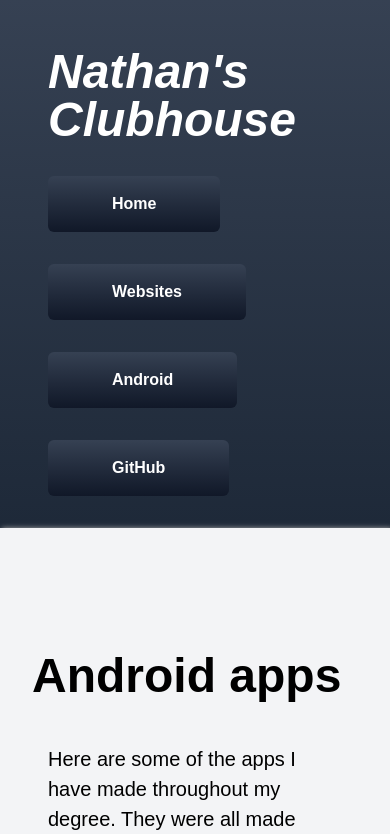
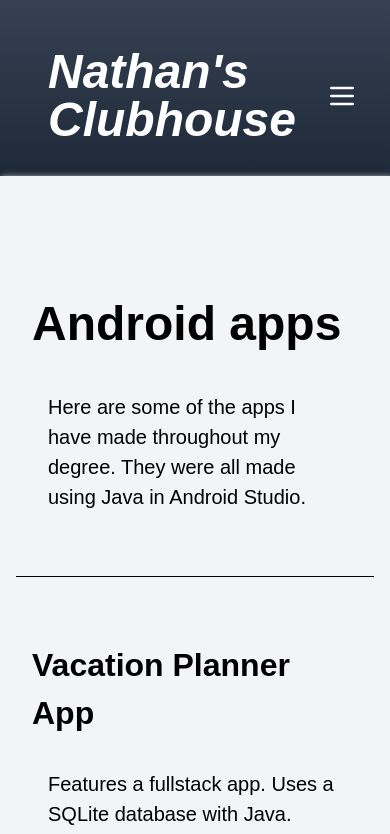
Before and after one commit to PapsBurr/resume-website, a Next.js app: page /android in a window 390 px wide. Shown: the top 834 px of the page. Built offline with nearby package versions, Linux system fonts and the light colour scheme.

Commit message:
changes navigation menu for better mobile experience

```diff
--- a/src/app/components/Header.js
+++ b/src/app/components/Header.js
@@ -1,15 +1,35 @@
+"use client";
 import Link from "next/link";
+import { useState } from "react";
 
 export default function Header() {
+  const [isMobileMenuOpen, setIsMobileMenuOpen] = useState(false);
+
   return (
     <header className="p-8 pb-4 bg-linear-to-b from-gray-700 to-gray-800">
-      <div>
+      <div className="flex justify-between items-center">
         <h1 className="my-8 mb-16 font-bold text-6xl text-white mx-4 italic">
           Nathan's Clubhouse
         </h1>
+
+        <button
+          className="md:hidden text-white focus:outline-none"
+          onClick={() => setIsMobileMenuOpen(!isMobileMenuOpen)}
+          aria-label="Toggle hamburger menu"
+        >
+          <svg className="w-8 h-8" fill="none" stroke="currentColor" viewBox="0 0 24 24" xmlns="http://www.w3.org/2000/svg">
+            {isMobileMenuOpen ? (
+              <path strokeLinecap="round" strokeLinejoin="round" strokeWidth={2} d="M6 18L18 6M6 6l12 12" />
+            ) : (
+              <path strokeLinecap="round" strokeLinejoin="round" strokeWidth={2} d="M4 6h16M4 12h16m-16 6h16" />
+            )}
+          </svg>
+        </button>
       </div>
+
       <div>
-        <nav className="flex flex-wrap justify-start">
+        {/* Desktop Navigation */}
+        <nav className="hidden md:flex flex-wrap justify-start">
           <div className="bg-linear-to-b from-gray-700 to-gray-900 hover:from-gray-600 hover:to-gray-900 active:from-gray-900 active:to-gray-800 text-white font-bold m-4 rounded-md select-none">
             <Link
             href="/"
@@ -32,6 +52,50 @@ export default function Header() {
             className="inline-block p-4 px-16">GitHub</a>
           </div>
         </nav>
+
+        {/* Mobile Navigation */}
+        {isMobileMenuOpen && (
+          <nav className="md:hidden mt-4">
+            <div className="bg-linear-to-b from-gray-700 to-gray-900 hover:from-gray-600 hover:to-gray-900 active:from-gray-900 active:to-gray-800 text-white font-bold m-4 rounded-md select-none">
+              <Link
+                href="/"
+                className="inline-block p-4 px-16"
+                onClick={() => setIsMobileMenuOpen(false)}
+              >
+                Home
+              </Link>
+            </div>
+            <div className="bg-linear-to-b from-gray-700 to-gray-900 hover:from-gray-600 hover:to-gray-900 active:from-gray-900 active:to-gray-800 text-white font-bold m-4 rounded-md select-none">
+              <Link
+                href="/websites"
+                className="inline-block p-4 px-16"
+                onClick={() => setIsMobileMenuOpen(false)}
+              >
+                Websites
+              </Link>
+            </div>
+            <div className="bg-linear-to-b from-gray-700 to-gray-900 hover:from-gray-600 hover:to-gray-900 active:from-gray-900 active:to-gray-800 text-white font-bold m-4 rounded-md select-none">
+              <Link
+                href="/android"
+                className="inline-block p-4 px-16"
+                onClick={() => setIsMobileMenuOpen(false)}
+              >
+                Android
+              </Link>
+            </div>
+            <div className="bg-linear-to-b from-gray-700 to-gray-900 hover:from-gray-600 hover:to-gray-900 active:from-gray-900 active:to-gray-800 text-white font-bold m-4 rounded-md select-none">
+              <a
+                href="https://github.com/PapsBurr"
+                target="_blank"
+                className="inline-block p-4 px-16"
+                onClick={() => setIsMobileMenuOpen(false)}
+              >
+                GitHub
+              </a>
+            </div>
+          </nav>
+        )}
+
       </div>
     </header>
   );
```
